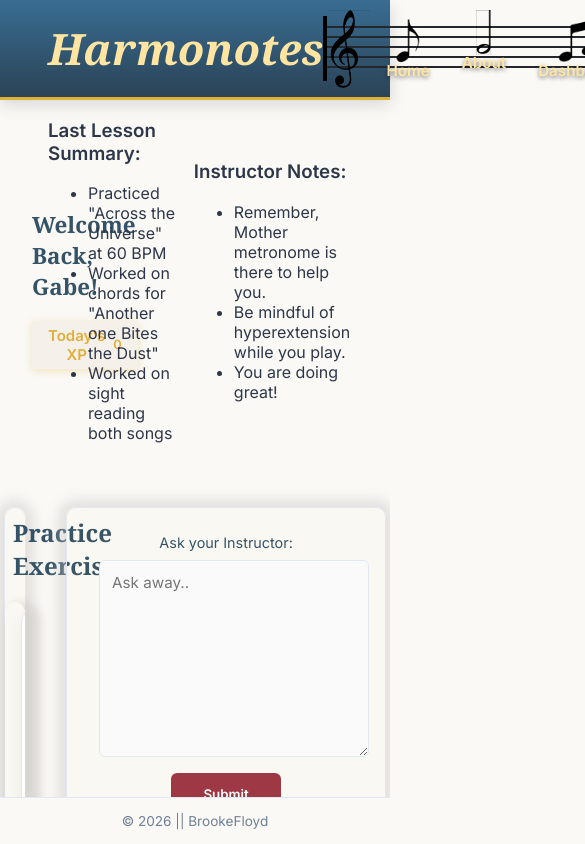
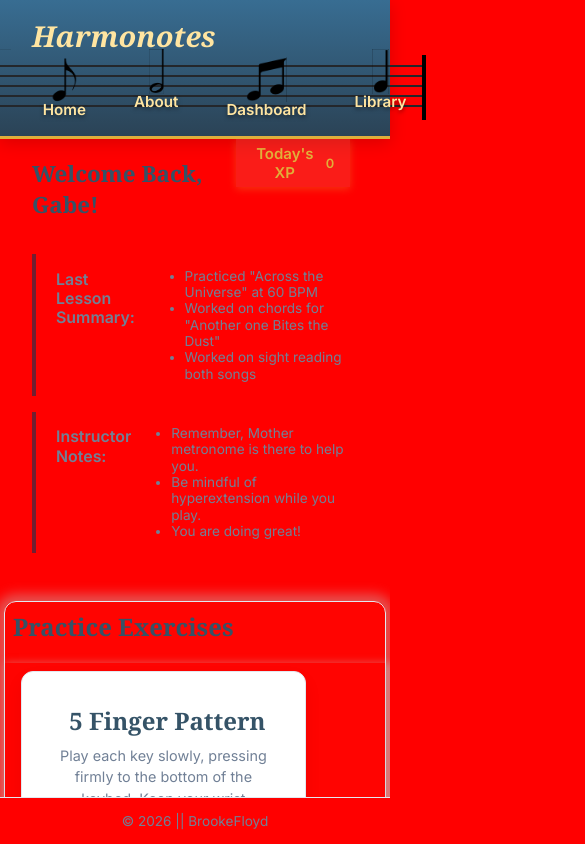
Before and after one commit to BrookeFloyd10/Harmonotes-BrookeF, a React (Vite) app in the folder harmonotes/: page /dashboard in a window 390 px wide. Shown: the top 844 px of the page, 585 px wide, since content can reach past the window. Built offline with nearby package versions, Linux system fonts and the light colour scheme.

Commit message:
fixed typo, difficulty level was in artist place on exercise resource id 12

```diff
--- a/harmonotes/public/mock-data/libraryData.json
+++ b/harmonotes/public/mock-data/libraryData.json
@@ -158,11 +158,11 @@
         "id": 12,
         "type": "exercise",
         "title": "Rory Chord Etude",
-        "artist": "Beginner",
+        "artist": null,
         "instrument": [
             "piano"
         ],
-        "difficulty": null,
+        "difficulty": "Beginner",
         "file": "/mock-data/sheet-music/Rory-Chord-Etude.pdf",
         "audio": []
     },
--- a/harmonotes/src/App.css
+++ b/harmonotes/src/App.css
@@ -33,7 +33,7 @@ main {
     display: flex;
     justify-content: space-between;
     align-items: center;
-    padding: 1rem 3rem;
+    padding: 1rem 5rem;
 }
 
 .site-header h1 {
@@ -136,11 +136,11 @@ main {
     flex-direction: column;
     justify-content: flex-end;
     align-items: center;
-    padding: 40px;
+    /* padding: 40px; */
     background-image: url("./assets/images/homepage.svg");
-    background-size: contain;
+    margin: 4rem;
+    background-size:contain;
     background-position: center;
-    background-color: #efe2bdb8;
     background-repeat: no-repeat;
     width: 100%;
 }
@@ -200,7 +200,7 @@ main {
 
 }
 
-.lesson-summary
+.lesson-summary,
 .instructor-notes {
     display: flex;
     flex-direction: row;
@@ -248,7 +248,6 @@ main {
 
 .exercise-list ul {
     box-shadow: .5rem .5rem .5rem .5rem #c3bfbd6c;
-    border-radius: 10px;
     display: flex;
     gap: 1.5rem;
     overflow-x: auto;
@@ -598,3 +597,76 @@ article a:hover {
     text-align: center;
     font-size: 0.85rem;
 }
+
+
+@media (max-width: 768px) {
+
+body {
+    background-color: red !important;
+}
+
+.site-header {
+    flex-wrap: wrap;
+    margin: 0;
+    padding: 1rem 2rem;
+}
+
+.site-header h1 {
+    font-size: 1.8rem;
+}
+
+.nav-bar {
+    justify-content: center;
+    margin-right: 0;
+    width: 100%;
+}
+
+.nav-bar ul {
+    gap: 1rem;
+}
+
+.home-page img {
+    justify-content: contain;
+    margin: auto;
+}
+
+.home-page {
+    margin: 1.5rem;
+}
+
+.dashboard-top {
+    flex-direction: column;
+}
+
+
+.dashboard-left {
+    flex-direction: row;
+    align-items: flex-start;
+
+}
+
+
+.dashboard-cards-row {
+    flex-direction: column;
+}
+
+.exercise-list ul {
+    flex-wrap: wrap;
+    overflow-x: visible;
+}
+
+aside.instructor-question {
+    width: 100%;
+    height: auto;
+}
+
+.about-profile {
+    grid-template-columns: 1fr;
+}
+
+
+.about-photo {
+    margin: 1rem auto;
+    max-width: 300px;
+}
+}
```
Lines whose indentation alone changed are shown as unchanged.
